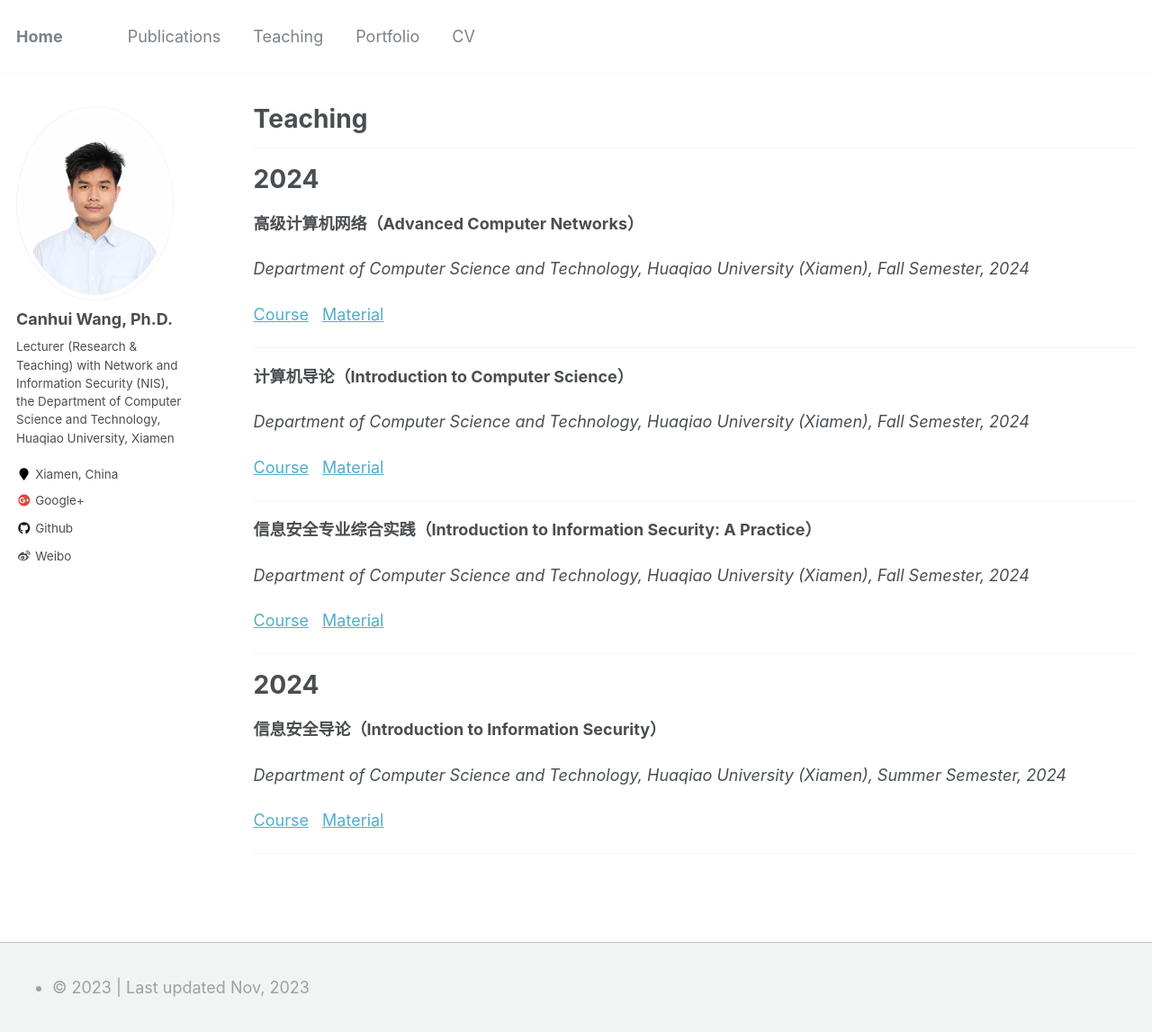
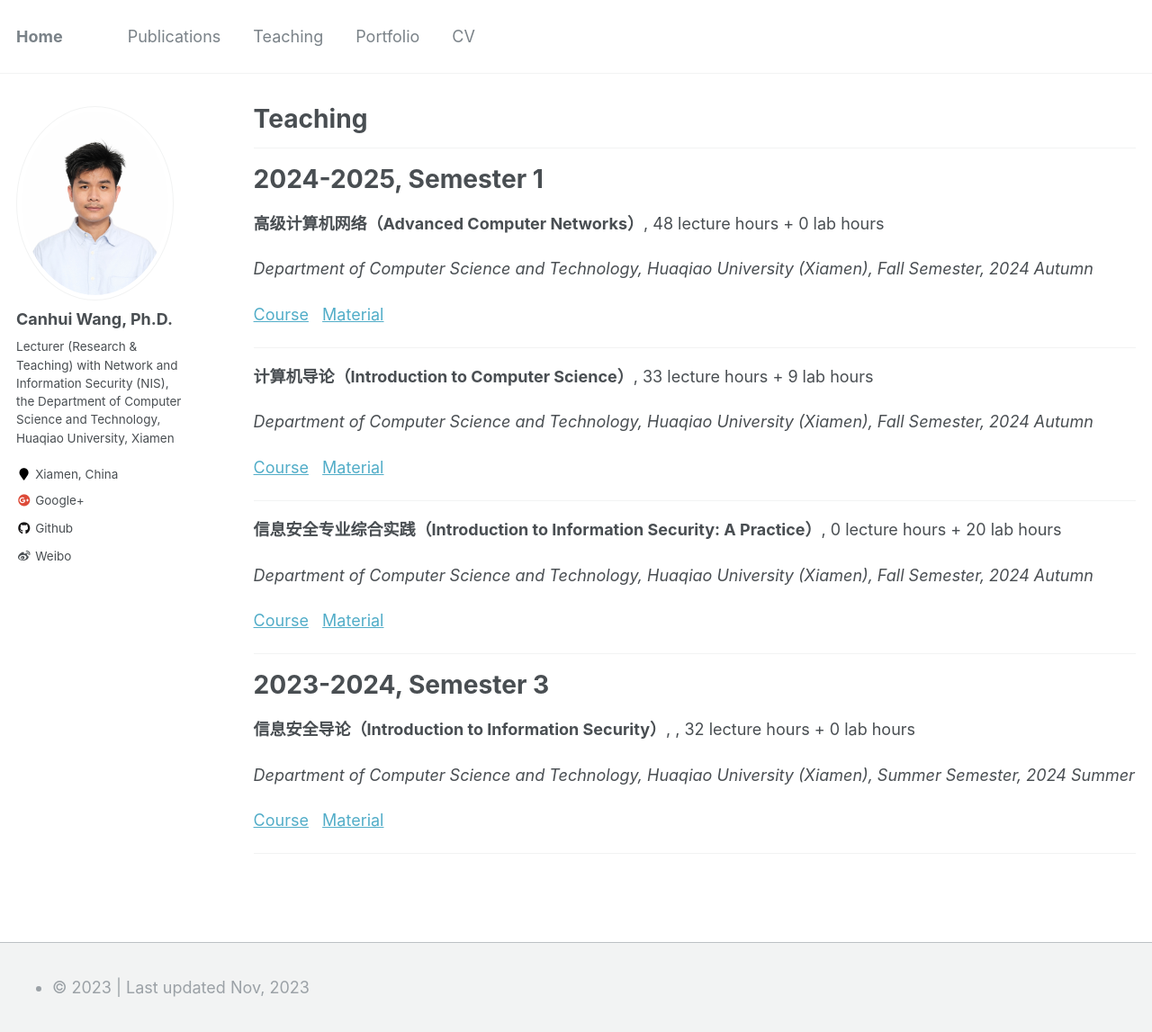
Before and after one commit to Canhui/canhui.github.io, a Jekyll site: the page built from _pages/teaching.md, in a window 1280 px wide and 1165 px high. Shown: the top 1147 px of the window at 90% size. Built offline with Jekyll 4.4.1, drawn with Linux system fonts in a browser that asks for light colours.

Commit message:
Update teaching.md

```diff
--- a/_pages/teaching.md
+++ b/_pages/teaching.md
@@ -13,39 +13,39 @@ author_profile: true
 
 ---
 
-2024
+2024-2025, Semester 1
 ======
 
-**高级计算机网络（Advanced Computer Networks）**
+**高级计算机网络（Advanced Computer Networks）**, 48 lecture hours + 0 lab hours
 
-*Department of Computer Science and Technology, Huaqiao University (Xiamen), Fall Semester, 2024*
+*Department of Computer Science and Technology, Huaqiao University (Xiamen), Fall Semester, 2024 Autumn*
 
 [Course](https://faculty.hqu.edu.cn/WCH12/zh_CN/skxx/233670/list/index.htm) &nbsp; [Material](https://faculty.hqu.edu.cn/WCH12/zh_CN/jxzy/233669/list/index.htm)
 
 ---
 
-**计算机导论（Introduction to Computer Science）**
+**计算机导论（Introduction to Computer Science）**, 33 lecture hours + 9 lab hours
 
-*Department of Computer Science and Technology, Huaqiao University (Xiamen), Fall Semester, 2024*
+*Department of Computer Science and Technology, Huaqiao University (Xiamen), Fall Semester, 2024 Autumn*
 
 [Course](https://faculty.hqu.edu.cn/WCH12/zh_CN/skxx/233670/list/index.htm) &nbsp; [Material](https://faculty.hqu.edu.cn/WCH12/zh_CN/jxzy/233669/list/index.htm)
 
 ---
 
-**信息安全专业综合实践（Introduction to Information Security: A Practice）**
+**信息安全专业综合实践（Introduction to Information Security: A Practice）**, 0 lecture hours + 20 lab hours
 
-*Department of Computer Science and Technology, Huaqiao University (Xiamen), Fall Semester, 2024*
+*Department of Computer Science and Technology, Huaqiao University (Xiamen), Fall Semester, 2024 Autumn*
 
 [Course](https://faculty.hqu.edu.cn/WCH12/zh_CN/skxx/233670/list/index.htm) &nbsp; [Material](https://faculty.hqu.edu.cn/WCH12/zh_CN/jxzy/233669/list/index.htm)
 
 ---
 
-2024
+2023-2024, Semester 3
 ======
 
-**信息安全导论（Introduction to Information Security）**
+**信息安全导论（Introduction to Information Security）**, , 32 lecture hours + 0 lab hours
 
-*Department of Computer Science and Technology, Huaqiao University (Xiamen), Summer Semester, 2024*
+*Department of Computer Science and Technology, Huaqiao University (Xiamen), Summer Semester, 2024 Summer*
 
 [Course](https://faculty.hqu.edu.cn/WCH12/zh_CN/skxx/233670/list/index.htm) &nbsp; [Material](https://faculty.hqu.edu.cn/WCH12/zh_CN/jxzy/233669/list/index.htm)
 
```
